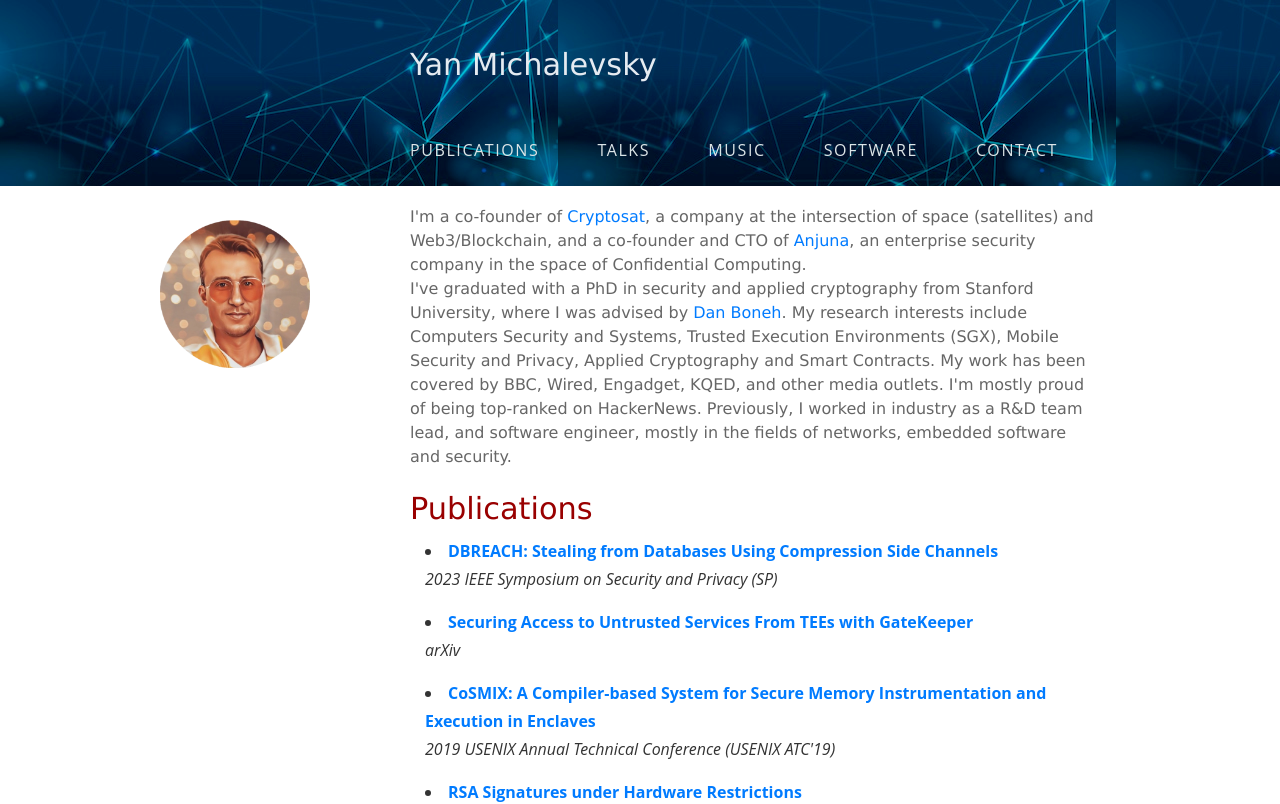
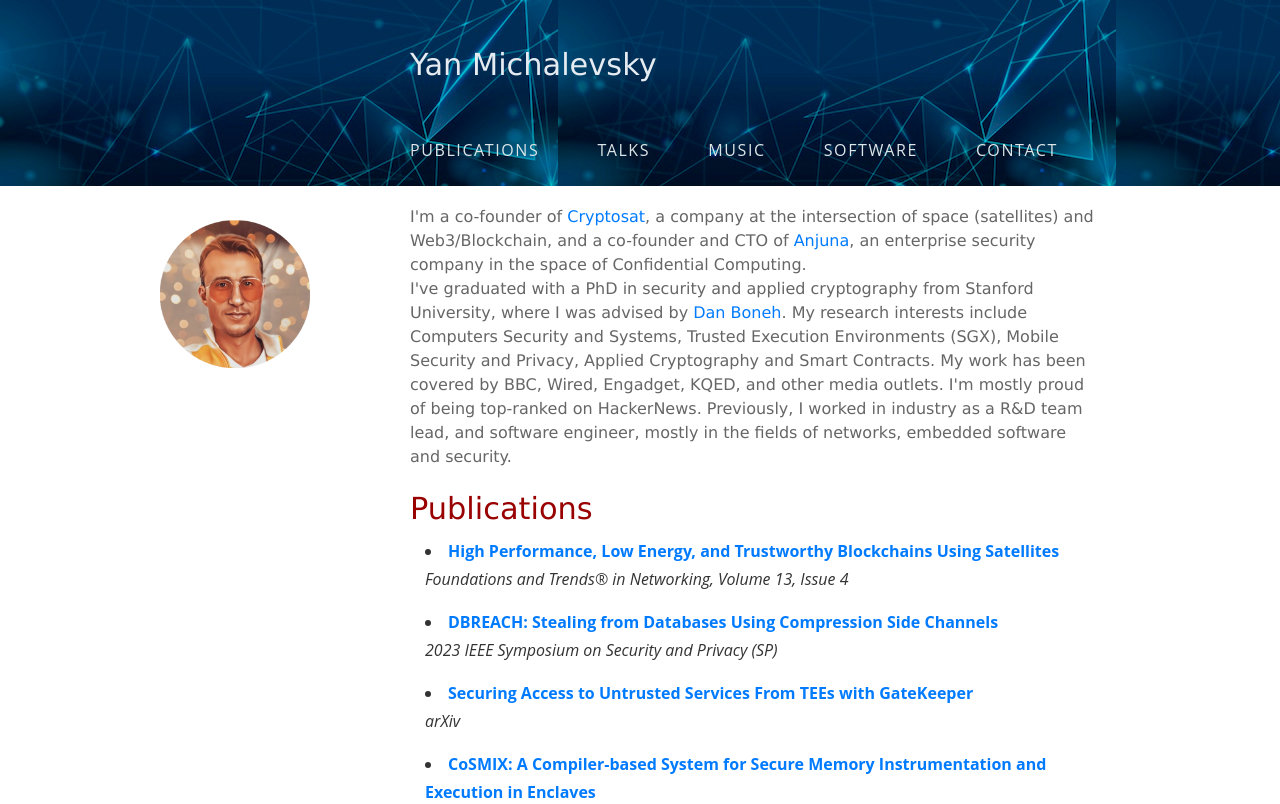
Before and after one commit to ymcrcat/michalevsky.com, a React (Create React App) app: page / in a window 1280 px wide. Shown: the top 804 px of the page. Built offline with nearby package versions, Linux system fonts and the light colour scheme.

Commit message:
Added blockchains using satellites publication

```diff
--- a/src/components/Home.js
+++ b/src/components/Home.js
@@ -1,6 +1,12 @@
 import thesis from '../assets/thesis.pdf';
 
 const publications = [
+    {
+      key: 'https://dl.acm.org/doi/10.1561/1300000070',
+      title: 'High Performance, Low Energy, and Trustworthy Blockchains Using Satellites',
+      url: 'https://dl.acm.org/doi/10.1561/1300000070',
+      pub: 'Foundations and Trends® in Networking, Volume 13, Issue 4'
+    },
     {
       key: 'https://www.computer.org/csdl/proceedings-article/sp/2023/933600b455/1Js0DYPDRRu',
       title: 'DBREACH: Stealing from Databases Using Compression Side Channels',
```
